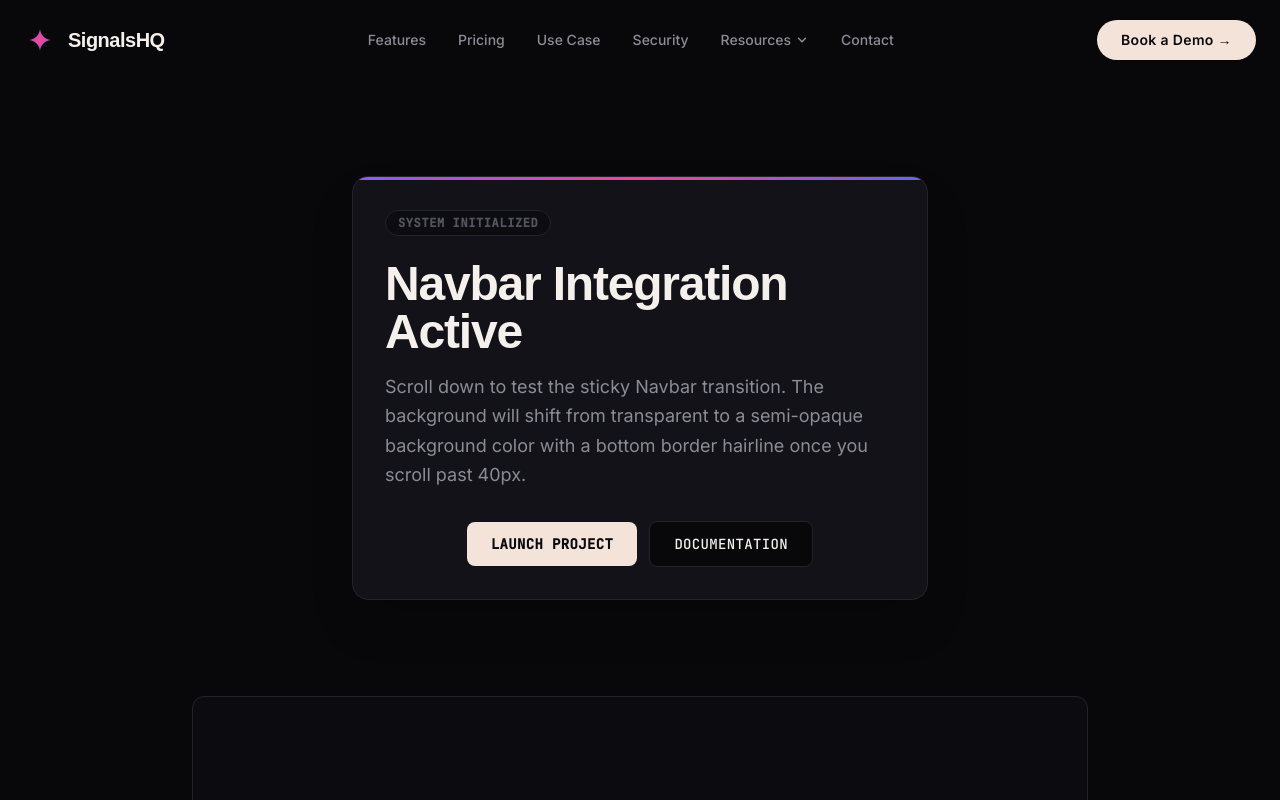
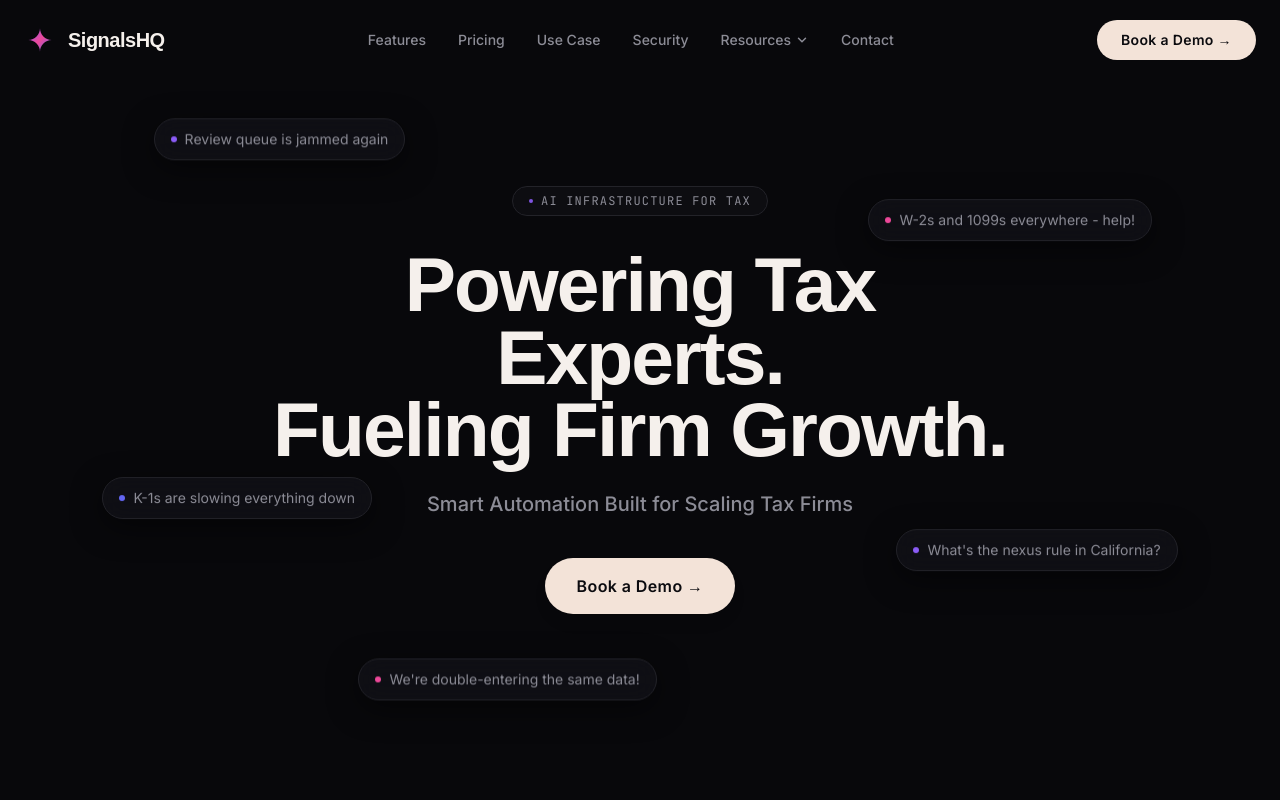
Before and after one commit to CoderKavyaG/SignalsHQ, a React (Vite) app: page / in a window 1280 px wide. Shown: the top 800 px of the page. Built offline with nearby package versions, Linux system fonts and the light colour scheme; a web font is replaced by a local one.

Commit message:
feat: build Hero section with animated floating quote bubbles

```diff
--- a/src/App.tsx
+++ b/src/App.tsx
@@ -1,52 +1,17 @@
 import { Navbar } from './components/Navbar'
+import { Hero } from './components/Hero'
 
 export default function App() {
   return (
-    <div className="min-h-screen flex flex-col relative select-none">
+    <div className="min-h-screen flex flex-col relative bg-bg">
       {/* Navbar component */}
       <Navbar />
 
-      {/* Main Content with vertical height placeholders to enable scroll test */}
-      <main className="flex-grow pt-32 px-6 flex flex-col items-center">
-        <div className="max-w-xl w-full p-8 rounded-2xl bg-bg-elevated border border-border relative overflow-hidden shadow-2xl mt-12 mb-24">
-          {/* Decorative Brand Gradient Header */}
-          <div
-            className="absolute top-0 left-0 right-0 h-[3px]"
-            style={{ background: 'var(--brand-gradient)' }}
-          />
+      {/* Hero Section */}
+      <Hero />
 
-          {/* Eyebrow Label (JetBrains Mono) */}
-          <span className="font-mono text-xs font-semibold uppercase tracking-wider text-text-faint bg-bg/50 px-3 py-1 rounded-full border border-border inline-block mb-6">
-            System Initialized
-          </span>
-
-          {/* Headline (Cabinet Grotesk) */}
-          <h1 className="font-display text-4xl md:text-5xl font-extrabold text-text-primary tracking-tight mb-4">
-            Navbar Integration Active
-          </h1>
-
-          {/* Description (Inter) */}
-          <p className="font-body text-text-muted text-base md:text-lg mb-8 leading-relaxed">
-            Scroll down to test the sticky Navbar transition. The background will shift from transparent to a semi-opaque background color with a bottom border hairline once you scroll past 40px.
-          </p>
-
-          {/* Buttons / Actions */}
-          <div className="flex flex-col sm:flex-row gap-3 justify-center items-center">
-            <button
-              className="w-full sm:w-auto px-6 py-3 rounded-lg bg-accent-cta text-accent-cta-text font-mono text-sm font-semibold tracking-wide transition-transform active:scale-95 hover:opacity-90 cursor-pointer"
-            >
-              LAUNCH PROJECT
-            </button>
-
-            <button
-              className="w-full sm:w-auto px-6 py-3 rounded-lg border border-border bg-bg hover:bg-bg-elevated text-text-primary font-mono text-sm font-medium tracking-wide transition-all cursor-pointer"
-            >
-              DOCUMENTATION
-            </button>
-          </div>
-        </div>
-
-        {/* Height placeholder cards to make scrolling natural */}
+      {/* Spacer sections below the fold to allow scrolling */}
+      <main className="px-6 flex flex-col items-center">
         <div className="w-full max-w-4xl space-y-8 pb-32">
           <div className="h-64 rounded-xl border border-border bg-bg-elevated/40 flex items-center justify-center">
             <span className="text-text-faint font-mono text-sm">Features Section Placeholder</span>
--- /dev/null
+++ b/src/components/Hero.tsx
@@ -0,0 +1,128 @@
+import { motion } from 'framer-motion'
+import { SignalField } from './SignalField'
+
+export function Hero() {
+  const quotes = [
+    {
+      text: "Review queue is jammed again",
+      position: "top-[15%] left-[4%] md:left-[12%]",
+      color: "bg-brand-purple",
+      delay: 0,
+      duration: 5,
+    },
+    {
+      text: "W-2s and 1099s everywhere - help!",
+      position: "top-[25%] right-[4%] md:right-[10%]",
+      color: "bg-brand-pink",
+      delay: 0.8,
+      duration: 5.5,
+    },
+    {
+      text: "K-1s are slowing everything down",
+      position: "bottom-[35%] left-[2%] md:left-[8%]",
+      color: "bg-brand-blue",
+      delay: 0.4,
+      duration: 4.8,
+    },
+    {
+      text: "What's the nexus rule in California?",
+      position: "bottom-[28%] right-[2%] md:right-[8%]",
+      color: "bg-brand-purple",
+      delay: 1.2,
+      duration: 6,
+    },
+    {
+      text: "We're double-entering the same data!",
+      position: "bottom-[12%] left-[15%] md:left-[28%]",
+      color: "bg-brand-pink",
+      delay: 1.6,
+      duration: 5.2,
+    },
+  ]
+
+  return (
+    <section className="relative w-full min-h-screen flex items-center justify-center overflow-hidden py-24 px-6 select-none bg-bg">
+      {/* 2D Canvas Background & Glowing Blob Layer */}
+      <SignalField />
+
+      {/* Floating Quote Bubbles */}
+      <div className="absolute inset-0 z-10 w-full h-full pointer-events-none overflow-hidden">
+        {quotes.map((q, idx) => (
+          <motion.div
+            key={idx}
+            initial={{ opacity: 0, y: 15 }}
+            animate={{
+              opacity: 1,
+              y: [0, -10, 0],
+            }}
+            transition={{
+              opacity: { duration: 0.8, delay: q.delay + 0.2 },
+              y: {
+                repeat: Infinity,
+                duration: q.duration,
+                ease: 'easeInOut',
+                delay: q.delay,
+              },
+            }}
+            className={`absolute ${q.position} pointer-events-auto px-4 py-2.5 rounded-full bg-bg-elevated/75 border border-border backdrop-blur-md text-xs md:text-sm font-body text-text-muted flex items-center gap-2 shadow-[0_8px_30px_rgba(0,0,0,0.5)] whitespace-nowrap transition-colors hover:border-text-faint`}
+          >
+            <span className={`w-1.5 h-1.5 rounded-full ${q.color}`} />
+            <span>{q.text}</span>
+          </motion.div>
+        ))}
+      </div>
+
+      {/* Centered Hero Text Content */}
+      <div className="relative z-20 w-full max-w-4xl mx-auto text-center flex flex-col items-center">
+        {/* Eyebrow Pill */}
+        <motion.div
+          initial={{ opacity: 0, y: 15 }}
+          animate={{ opacity: 1, y: 0 }}
+          transition={{ duration: 0.6, delay: 0.1 }}
+          className="inline-flex items-center gap-2 px-4 py-1.5 rounded-full border border-border bg-bg-elevated/50 font-mono text-[10px] md:text-xs text-text-muted uppercase tracking-widest mb-8"
+        >
+          <span className="w-1 h-1 rounded-full bg-brand-purple animate-pulse" />
+          <span>AI Infrastructure for Tax</span>
+        </motion.div>
+
+        {/* Headline */}
+        <motion.h1
+          initial={{ opacity: 0, y: 20 }}
+          animate={{ opacity: 1, y: 0 }}
+          transition={{ duration: 0.8, delay: 0.2 }}
+          className="font-display font-extrabold text-[clamp(2.5rem,6vw,5.5rem)] leading-[0.95] text-text-primary tracking-tight mb-6 max-w-3xl"
+        >
+          Powering Tax Experts.
+          <br />
+          Fueling Firm Growth.
+        </motion.h1>
+
+        {/* Subheadline */}
+        <motion.p
+          initial={{ opacity: 0, y: 20 }}
+          animate={{ opacity: 1, y: 0 }}
+          transition={{ duration: 0.8, delay: 0.3 }}
+          className="font-body text-text-muted text-lg md:text-xl max-w-xl mb-10 font-medium"
+        >
+          Smart Automation Built for Scaling Tax Firms
+        </motion.p>
+
+        {/* CTA Button */}
+        <motion.div
+          initial={{ opacity: 0, y: 20 }}
+          animate={{ opacity: 1, y: 0 }}
+          transition={{ duration: 0.8, delay: 0.4 }}
+        >
+          <motion.a
+            href="#demo"
+            whileHover={{ scale: 1.02, filter: 'brightness(1.1)' }}
+            whileTap={{ scale: 0.98 }}
+            className="inline-flex items-center justify-center px-8 py-4 rounded-full bg-accent-cta text-accent-cta-text font-body text-base font-semibold tracking-wide shadow-lg cursor-pointer"
+          >
+            Book a Demo →
+          </motion.a>
+        </motion.div>
+      </div>
+    </section>
+  )
+}
```
